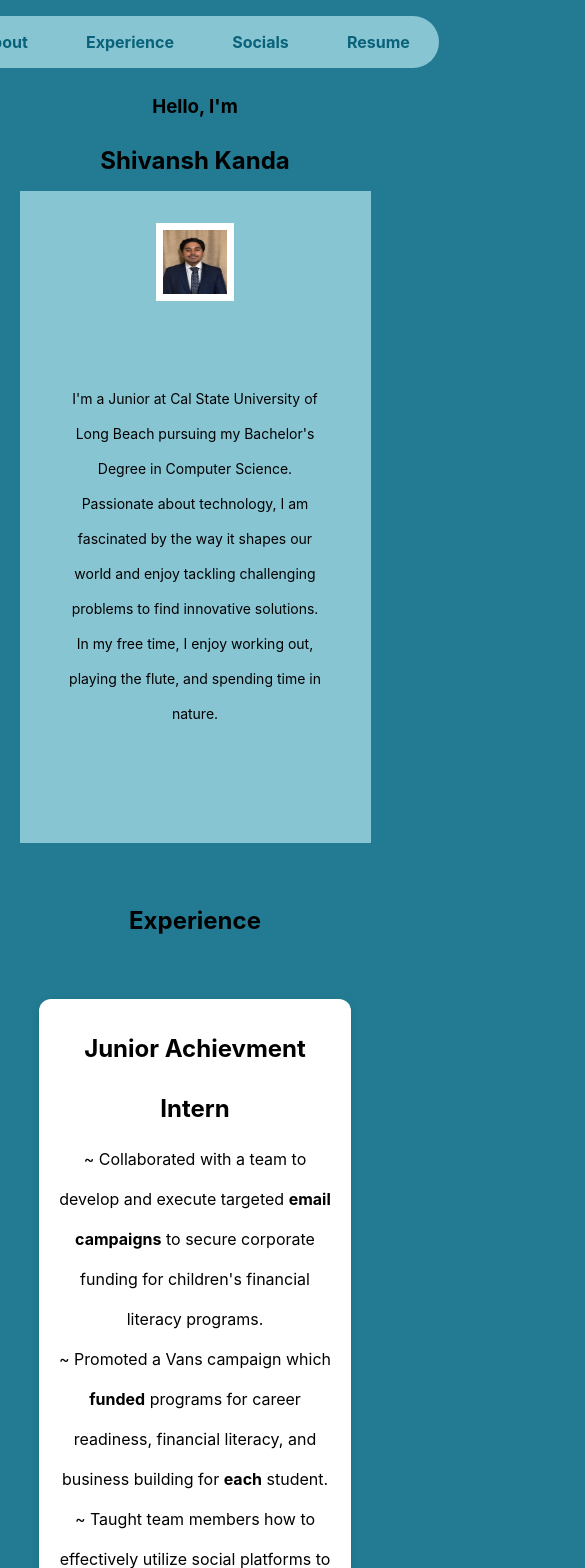
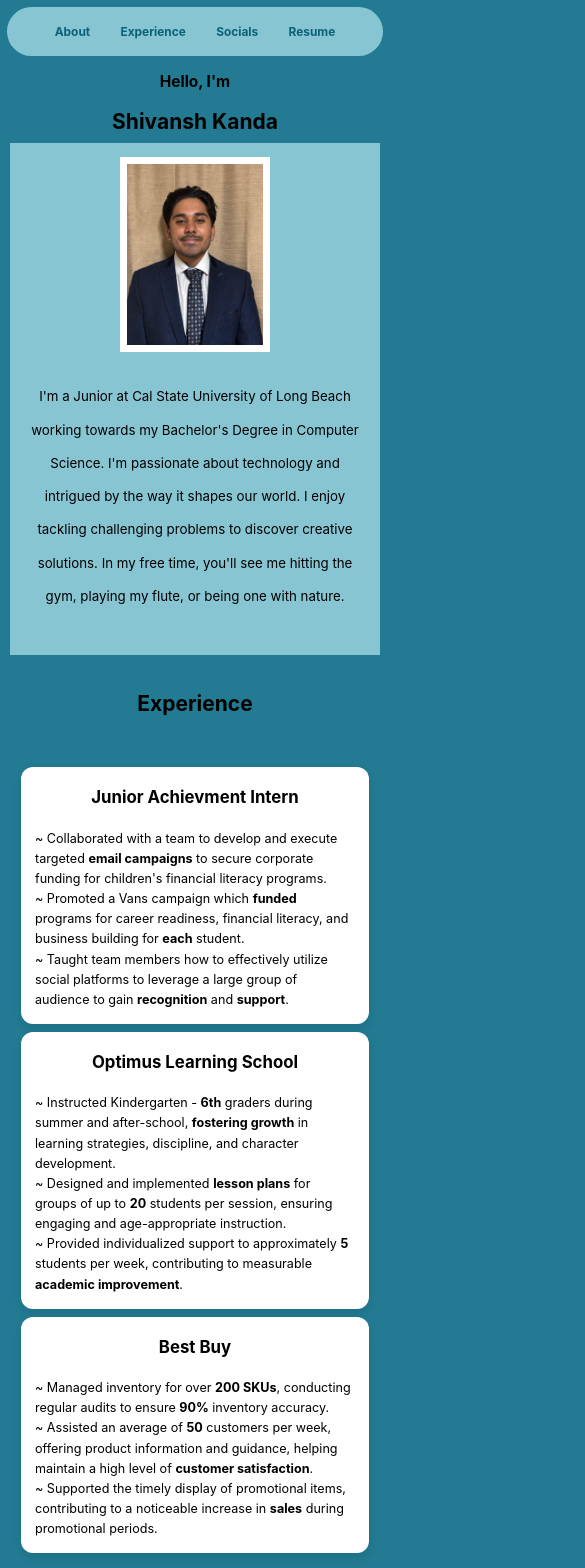
Before and after one commit to Shiv05-code/my-react-portfolio, a React (Create React App) app: page / in a window 390 px wide. Shown: the top 1568 px of the page, 585 px wide, since content can reach past the window. Built offline with nearby package versions, Linux system fonts and the light colour scheme.

Commit message:
Improve mobile responsiveness

```diff
--- a/src/App.css
+++ b/src/App.css
@@ -16,7 +16,7 @@ html {
 }
 body {
   background-color: rgb(34, 123, 146);
-  height: 200vh;
+  min-height: 200vh;
   font-size: 1rem;
 }
 
@@ -32,17 +32,20 @@ h3, h1, p{
   display: flex;
   justify-content: center;
   align-items: center;
-  padding: 1rem 2rem;
+  padding: 1rem 1rem;
+  width: 100%;
 }
 
 .navbar {
   background-color: rgb(136, 197, 211);
-  padding: 1rem 0;
+  padding: 1rem 0.5rem;
   display: flex;
   justify-content: center;
   align-items: center;
   color: rgb(4, 134, 4);
   border-radius: 40px;
+  width: 100%;
+  max-width: 900px;
 }
 
 .navbar-list {
@@ -50,10 +53,12 @@ h3, h1, p{
   list-style-type: none;
   padding: 0;
   margin: 0;
+  flex-wrap: wrap;
+  justify-content: center;
 }
 
 .navbar-list li {
-  margin: 0 2vw;
+  margin: 0.5rem 2vw;
   transition: transform 0.2s ease-in-out;
 }
 
@@ -65,6 +70,8 @@ h3, h1, p{
   color: rgb(9, 98, 121);
   font-weight: bold;
   padding: 0.3rem 0.6rem;
+  display: block;
+  white-space: nowrap;
 }
 
 .navbar-list a:hover {
@@ -76,6 +83,9 @@ h3, h1, p{
 .Me img {
   padding: 7px;
   background-color: white;
+  max-width: 100%;
+  height: auto;
+  width: 300px;
 }
 
 .Me {
@@ -86,7 +96,9 @@ h3, h1, p{
   justify-content: center;
   align-items: center;
   gap: 5%;
-  width: 60vw;
+  width: 90%;
+  max-width: 900px;
+  margin: 0 auto;
 
 }
 
@@ -98,7 +110,7 @@ h3, h1, p{
 }
 
 #experience {
-  padding: 3rem;
+  padding: 3rem 1rem;
 
 }
 
@@ -115,7 +127,9 @@ h3, h1, p{
 .experience-card {
   background-color: white;
   padding: 1.25rem;
-  width: 20vw;
+  width: 100%;
+  max-width: 350px;
+  min-width: 280px;
   border-radius: 12px;
   box-shadow: 0 4px 10px rgba(0,0,0,0.1);
   transition: transform 0.2s ease;
@@ -126,8 +140,20 @@ h3, h1, p{
   color: rgb(9, 98, 121);
   background-color: rgb(136, 197, 211);
 }
+
+.experience-card h1 {
+  font-size: 1.5rem;
+  margin-bottom: 1rem;
+}
+
+.experience-card p {
+  font-size: 0.95rem;
+  line-height: 1.6;
+  text-align: left;
+}
+
 #socials {
-  padding: 3rem;
+  padding: 3rem 1rem;
 }
 
 .LinkedInIcon {
@@ -144,7 +170,7 @@ h3, h1, p{
 
 
 #resume {
-  padding: 3rem;
+  padding: 3rem 1rem;
 }
 
 .resume {
@@ -152,6 +178,14 @@ h3, h1, p{
   background-color: rgb(136, 197, 211);
   font-size: 1.2rem;
   max-width: 100%;
+  display: flex;
+  justify-content: center;
+}
+
+.resume img {
+  max-width: 100%;
+  height: auto;
+  width: 100%;
 }
 
 ::-webkit-scrollbar {
@@ -171,50 +205,148 @@ h3, h1, p{
   background-color: rgb(101, 179, 197);
 }
 
+/* Tablet */
 @media (max-width: 1024px) {
+  html{
+    font-size: 15px;
+  }
+
   .navbar-list li{
-    margin: 0 2vw;
+    margin: 0.5rem 1.5vw;
   }
 
   .Me {
     flex-direction: column;
-    width: 80vw;
+    width: 90%;
+  }
+
+  .Me img {
+    width: 250px;
   }
 
   .experience-card {
-    width: 45vw;
+    width: calc(50% - 1vw);
+    min-width: 280px;
+  }
+
+  .Info {
+    font-size: 1.1rem;
+    margin: 2rem 0;
+  }
+}
+
+/* Mobile */
+@media (max-width: 768px) {
+  html {
+    font-size: 15px;
+  }
+
+  .header {
+    padding: 0.5rem;
+  }
+
+  .navbar {
+    padding: 0.75rem 0.25rem;
+    border-radius: 25px;
+  }
+
+  .navbar-list li{
+    margin: 0.25rem 3vw;
+  }
+
+  .navbar-list a {
+    font-size: 0.9rem;
+    padding: 0.25rem 0.5rem;
+  }
+
+  .Me {
+    flex-direction: column;
+    width: 95%;
+    padding: 1.5rem;
+  }
+
+  .Me img {
+    width: 200px;
+  }
+
+  .experience-card {
+    width: 100%;
+    max-width: 450px;
+  }
+
+  .experience-card h1 {
+    font-size: 1.3rem;
   }
 
   .Info {
     font-size: 1rem;
+    margin: 1.5rem 0;
+    padding: 0.5rem;
+  }
+
+  #experience, #socials, #resume {
+    padding: 2rem 0.5rem;
+  }
+
+  h1 {
+    font-size: 1.75rem;
+  }
+
+  h3 {
+    font-size: 1.25rem;
+  }
+}
+
+/* Extra small mobile */
+@media (max-width: 480px) {
+  html {
+    font-size: 14px;
+  }
+
+  .navbar-list {
+    gap: 0.25rem;
+  }
+
+  .navbar-list li {
+    margin: 0.25rem 2vw;
+  }
+
+  .navbar-list a {
+    font-size: 0.85rem;
+    padding: 0.2rem 0.4rem;
+  }
+
+  .Me {
+    padding: 1rem;
   }
 
   .Me img {
-    width: 8vw;
-    height: 8vw;
-  }
-}
-
-@media (max-width: 768px) {
-  .navbar-list li{
-    margin: 0 5vw;
+    width: 150px;
   }
 
-  .Me {
-    flex-direction: column;
-    width: 90vw;
+  .Info {
+    font-size: 0.95rem;
+    line-height: 1.8;
   }
 
   .experience-card {
-    width: 80vw;
+    padding: 1rem;
   }
 
-  .Info {
-    font-size: 0.875rem;
+  .experience-card h1 {
+    font-size: 1.2rem;
   }
 
-  .Me img {
-    width: 20vw;
-    height: 20vw;
+  .experience-card p {
+    font-size: 0.9rem;
+  }
+
+  h1 {
+    font-size: 1.5rem;
+    line-height: 2;
+  }
+
+  h3 {
+    font-size: 1.1rem
   }
 }
--- a/src/App.js
+++ b/src/App.js
@@ -23,10 +23,10 @@ function App() {
           <img src={Me} alt="Description" width="300" ></img>
           <div className="Info">
             <p>I'm a Junior at Cal State University of Long Beach
-            pursuing my Bachelor's Degree in Computer Science. Passionate about technology,
-            I am fascinated by the way it shapes our world and enjoy tackling challenging problems
-            to find innovative solutions. In my free time, I enjoy working out, playing the flute,
-            and spending time in nature.
+            working towards my Bachelor's Degree in Computer Science. I'm passionate about technology and
+            intrigued by the way it shapes our world. I enjoy tackling challenging problems
+            to discover creative solutions. In my free time, you'll see me hitting the gym, playing my flute,
+            or being one with nature.
             </p>
           </div>
         </div>
```
Also changed, not shown: 1 other file (tests, documents, lock files or other folders).
